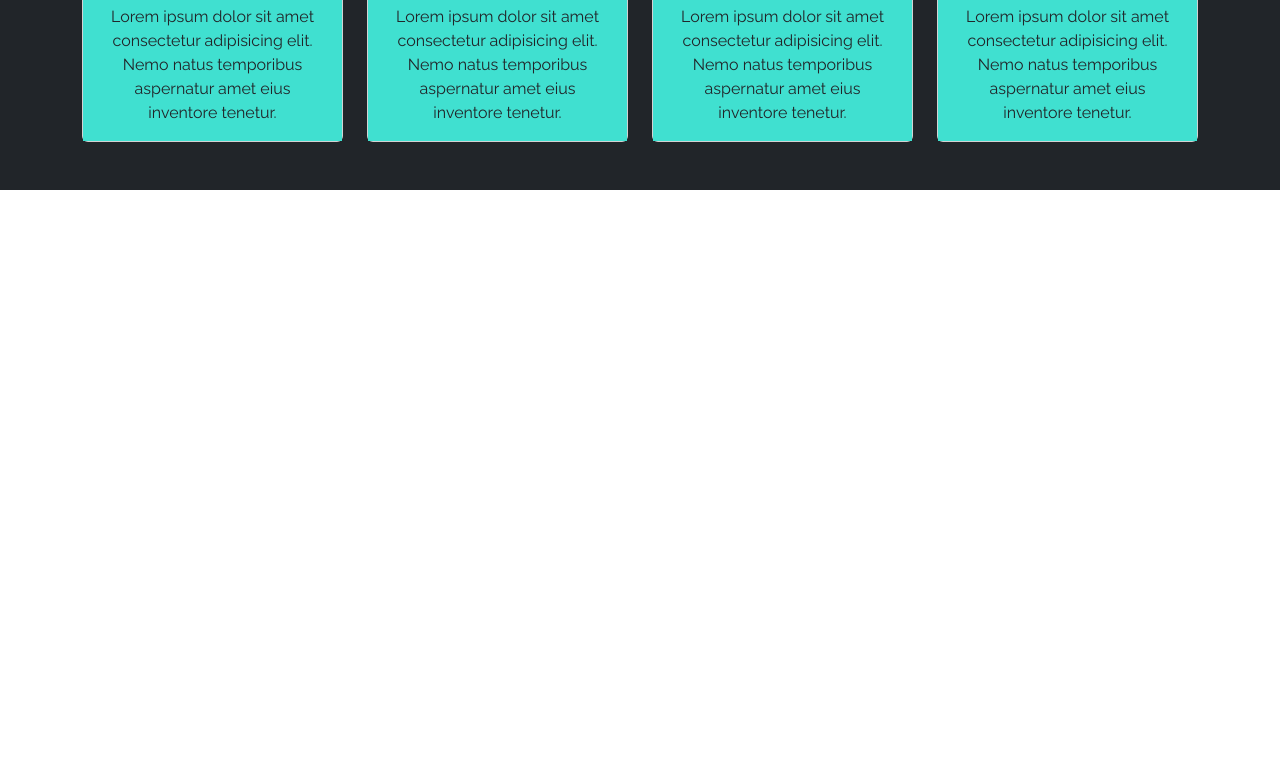
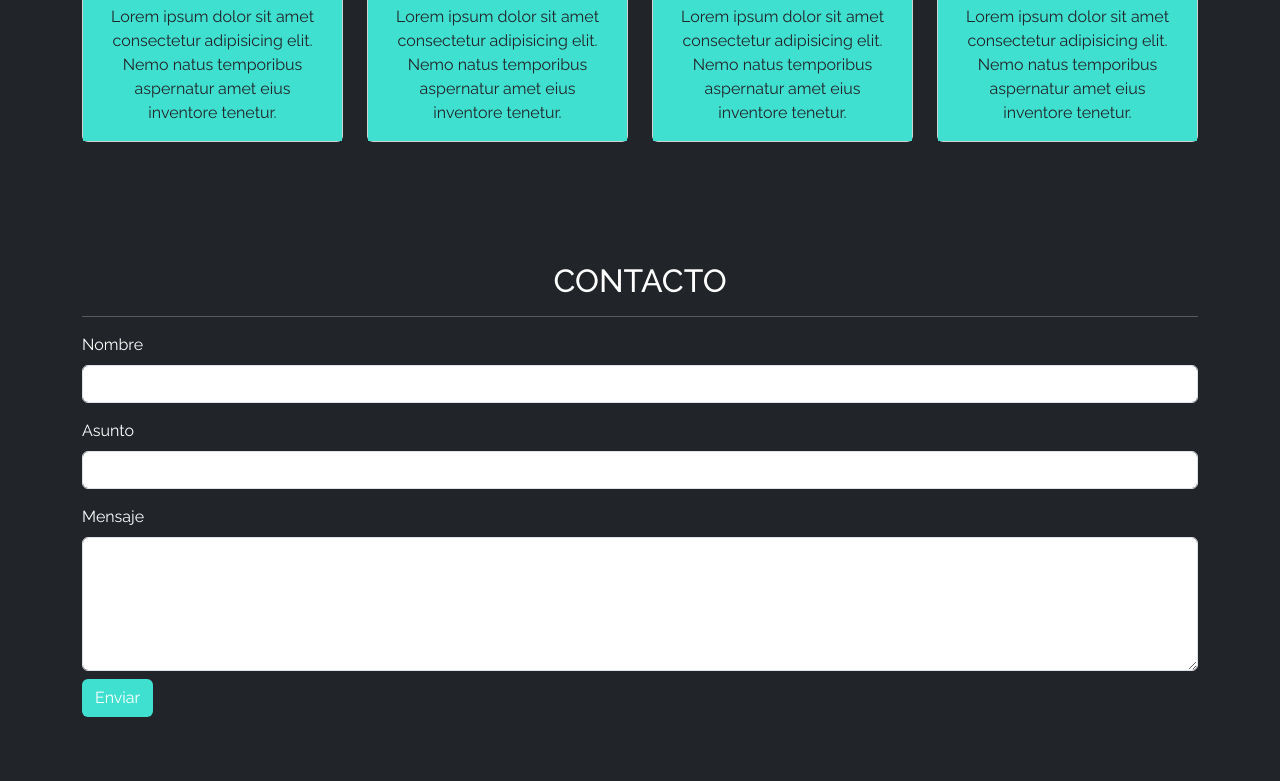
Before and after one commit to ignaciobravonorman/viajes-chile, a plain HTML site: page index.html in a window 1280 px wide. Shown: the part 1882-2663 px from the top of the page. Before the commit the page ends 2072 px from the top, so only its background shows below. Drawn offline with nearby package versions, Linux system fonts and the light colour scheme.

Commit message:
termino seccion contacto

```diff
--- a/assets/css/style.css
+++ b/assets/css/style.css
@@ -27,3 +27,7 @@ body main {
 .card-body {
     background-color: turquoise;
 }
+
+form .btn {
+    background: turquoise;
+}
--- a/index.html
+++ b/index.html
@@ -10,10 +10,12 @@
     <link href="https://cdn.jsdelivr.net/npm/bootstrap@5.3.3/dist/css/bootstrap.min.css" rel="stylesheet"
         integrity="sha384-QWTKZyjpPEjISv5WaRU9OFeRpok6YctnYmDr5pNlyT2bRjXh0JMhjY6hW+ALEwIH" crossorigin="anonymous">
 </head>
+
+<body>
     <!--nav bar carrousel-->
     <header>
         <!--navbar-->
-    <nav class="navbar navbar-expand-lg fixed-top bg-white navbar-dark">
+        <nav class="navbar navbar-expand-lg fixed-top  navbar-dark">
             <div class="container">
                 <a class="navbar-brand d-flex align-items-center" href="#">
                     <img class="me-2 img-fluid" src="./assets/img/viajes.svg" alt="logo-viajes-chile">
@@ -21,8 +23,8 @@
                 </a>
 
                 <button class="navbar-toggler" type="button" data-bs-toggle="collapse"
-                data-bs-target="#navbarSupportedContent" aria-controls="navbarSupportedContent" aria-expanded="false"
-                aria-label="Toggle navigation">
+                    data-bs-target="#navbarSupportedContent" aria-controls="navbarSupportedContent"
+                    aria-expanded="false" aria-label="Toggle navigation">
                     <span class="navbar-toggler-icon"></span>
                 </button>
                 <div class="collapse navbar-collapse" id="navbarSupportedContent">
@@ -81,26 +83,32 @@
                         <div class="icon">
                             <i class="fa-solid fa-plane fa-2x"></i>
                         </div>
-                    <p class="text-start pt-2">Lorem ipsum dolor sit amet consectetur adipisicing elit. Voluptatem atque
+                        <p class="text-start pt-2">Lorem ipsum dolor sit amet consectetur adipisicing elit. Voluptatem
+                            atque
                             excepturi obcaecati culpa perspiciatis quibusdam laboriosam possimus, porro ab in assumenda
                             aperiam sapiente illum cupiditate.
                             Fugiat dolorum, quis vel laudantium natus placeat quo officia magnam neque necessitatibus
                             molestias, ipsum omnis quas voluptas recusandae earum. Inventore sunt nostrum maxime nam
-                        tempore, quia laudantium quae perspiciatis accusantium, commodi aliquam esse. Sed in, impedit
-                        possimus minus facere fuga optio, inventore itaque, praesentium quo atque necessitatibus quia
+                            tempore, quia laudantium quae perspiciatis accusantium, commodi aliquam esse. Sed in,
+                            impedit
+                            possimus minus facere fuga optio, inventore itaque, praesentium quo atque necessitatibus
+                            quia
                             laudantium molestiae! Assumenda illo officia autem libero porro!</p>
                         </p>
                     </div>
 
                     <div class="Iconos col">
 
-                    <p class="text-start pt-2">Lorem ipsum dolor sit amet consectetur adipisicing elit. Voluptatem atque
+                        <p class="text-start pt-2">Lorem ipsum dolor sit amet consectetur adipisicing elit. Voluptatem
+                            atque
                             excepturi obcaecati culpa perspiciatis quibusdam laboriosam possimus, porro ab in assumenda
                             aperiam sapiente illum cupiditate.
                             Fugiat dolorum, quis vel laudantium natus placeat quo officia magnam neque necessitatibus
                             molestias, ipsum omnis quas voluptas recusandae earum. Inventore sunt nostrum maxime nam
-                        tempore, quia laudantium quae perspiciatis accusantium, commodi aliquam esse. Sed in, impedit
-                        possimus minus facere fuga optio, inventore itaque, praesentium quo atque necessitatibus quia
+                            tempore, quia laudantium quae perspiciatis accusantium, commodi aliquam esse. Sed in,
+                            impedit
+                            possimus minus facere fuga optio, inventore itaque, praesentium quo atque necessitatibus
+                            quia
                             laudantium molestiae! Assumenda illo officia autem libero porro!</p>
                         </p>
                         <div class="icon">
@@ -112,13 +120,16 @@
                         <div class="icon">
                             <i class="fa-solid fa-route fa-2x"></i>
                         </div>
-                    <p class="text-start pt-2">Lorem ipsum dolor sit amet consectetur adipisicing elit. Voluptatem atque
+                        <p class="text-start pt-2">Lorem ipsum dolor sit amet consectetur adipisicing elit. Voluptatem
+                            atque
                             excepturi obcaecati culpa perspiciatis quibusdam laboriosam possimus, porro ab in assumenda
                             aperiam sapiente illum cupiditate.
                             Fugiat dolorum, quis vel laudantium natus placeat quo officia magnam neque necessitatibus
                             molestias, ipsum omnis quas voluptas recusandae earum. Inventore sunt nostrum maxime nam
-                        tempore, quia laudantium quae perspiciatis accusantium, commodi aliquam esse. Sed in, impedit
-                        possimus minus facere fuga optio, inventore itaque, praesentium quo atque necessitatibus quia
+                            tempore, quia laudantium quae perspiciatis accusantium, commodi aliquam esse. Sed in,
+                            impedit
+                            possimus minus facere fuga optio, inventore itaque, praesentium quo atque necessitatibus
+                            quia
                             laudantium molestiae! Assumenda illo officia autem libero porro!</p>
                         </p>
                     </div>
@@ -174,12 +185,36 @@
                 </div>
             </div>
         </section>
+
+        <!--contacto-->
+        <form action="">
+            <section id="contacto" class="p-5 text-white container-fluid d-none d-lg-block bg-dark">
+                <div class="container text-center pt-4">
+                    <h2 class="">CONTACTO</h2>
+                    <hr>
+                </div>
+                <div class="formulario container">
+                    <div class="mb-3">
+                        <label for="exampleFormControlInput1" class="form-label">Nombre</label>
+                        <input type="email" class="form-control" id="exampleFormControlInput1">
+                    </div>
+                    <div class="mb-3">
+                        <label for="exampleFormControlInput1" class="form-label">Asunto</label>
+                        <input type="email" class="form-control" id="exampleFormControlInput1">
+                    </div>
+                    <div class="mb-3">
+                        <label for="exampleFormControlTextarea1" class="form-label">Mensaje</label>
+                        <textarea class="form-control" id="exampleFormControlTextarea1" rows="5"></textarea>
+
+                        <button class="btn btn-contact text-white mt-2">Enviar</button>
+
+                    </div>
+                </div>
+
+            </section>
+        </form>
     </main>
 
-
-
-
-<body>
 
 
     <script src="https://cdn.jsdelivr.net/npm/bootstrap@5.3.3/dist/js/bootstrap.bundle.min.js"
```
Lines whose indentation alone changed are shown as unchanged.
